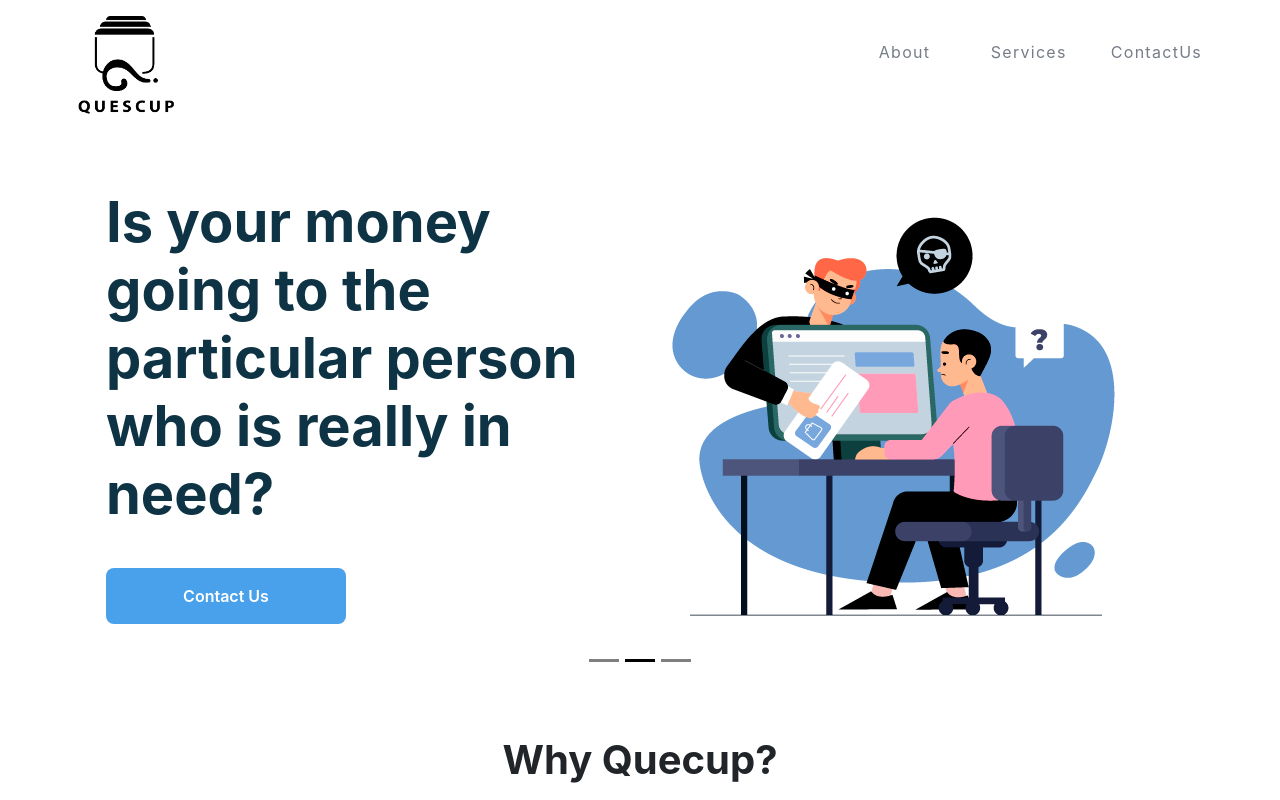
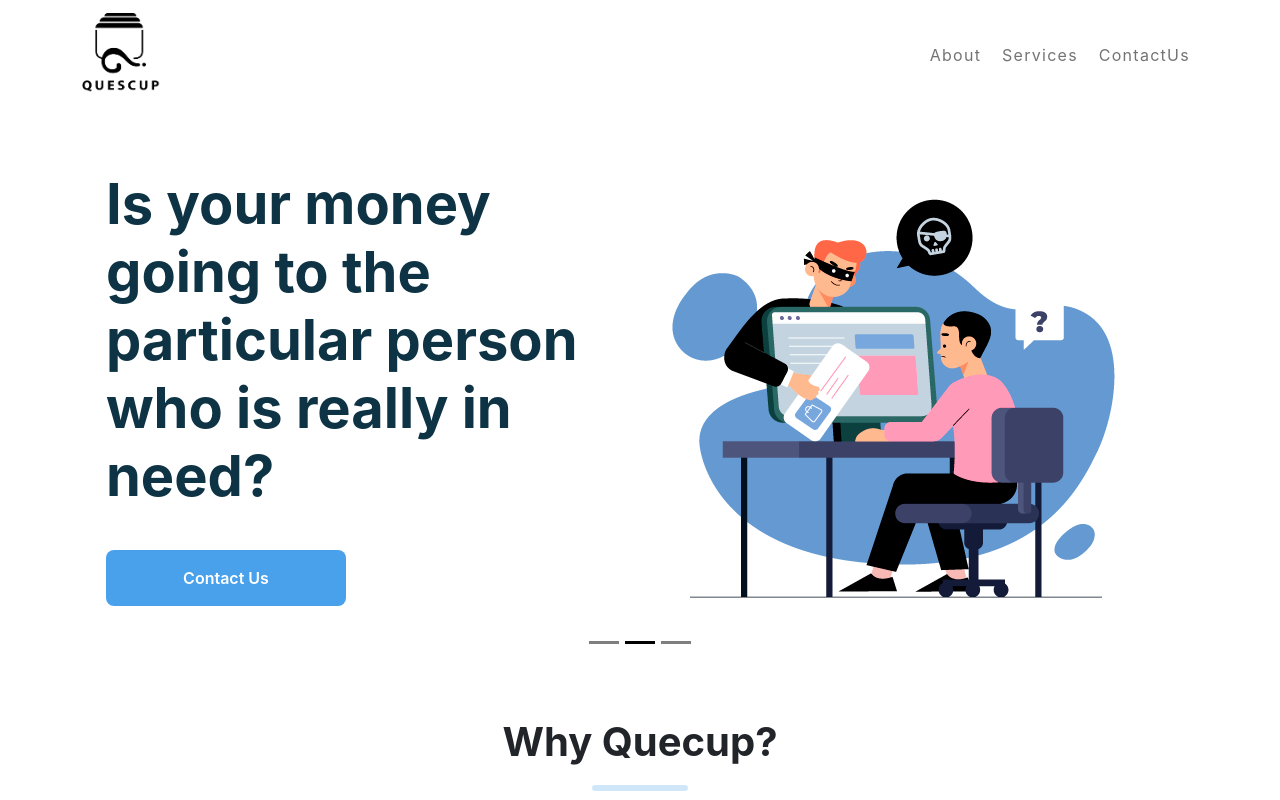
Before and after one commit to devanshdixit/quescup, a Next.js app: page / in a window 1280 px wide. Shown: the top 800 px of the page. Built offline with nearby package versions, Linux system fonts and the light colour scheme.

Commit message:
nav updated

```diff
--- a/components/Navbar.jsx
+++ b/components/Navbar.jsx
@@ -1,27 +1,42 @@
 /* eslint-disable @next/next/no-img-element */
-import { Col, Container, Nav, Navbar, Row } from "react-bootstrap"
-import styles from  '../styles/Header.module.css'
+import { Col, Container, Nav, Navbar, NavDropdown, Row } from "react-bootstrap"
+import styles from '../styles/Header.module.css'
 
 const Header = () => {
     function scrollto() {
         const contact = window.document.getElementById("contact");
         contact.scrollIntoView();
-      }
+    }
     return (
-        <Container className="p-2 mt-2 pl-1 pr-1">
-            <div className="row">
-                <div className="col"><img src={`/images/logo.PNG`}  width="100" height="100" alt="" /></div>
-                <div className="col pt-4" style={{maxWidth:"120px"}}>
-                    <div className={styles.headerlink}style={{paddingLeft:".8em"}}>About</div>
-                </div>
-                <div className="col pt-4" style={{maxWidth:"120px"}}>
-                    <div className={styles.headerlink}>Services</div>
-                </div>
-                <div className="col pt-4" style={{maxWidth:"120px"}}>
-                    <div className={styles.headerlink} onClick={scrollto}>ContactUs</div>
-                </div>
-            </div>
-        </Container>
+        <Navbar collapseOnSelect expand="lg" bg="white" variant="light">
+            <Container>
+                <Navbar.Brand href="#home"><img src={`/images/logo.PNG`} className={styles.imgsize} alt="" /></Navbar.Brand>
+                <Navbar.Toggle aria-controls="responsive-navbar-nav" />
+                <Navbar.Collapse id="responsive-navbar-nav">
+                    <Nav className="me-auto">
+                    </Nav>
+                    <Nav className="ml-auto">
+                        <Nav.Link href="#deets" className={styles.headerlink} style={{ paddingLeft: ".8em" }}>About</Nav.Link>
+                        <Nav.Link href="#deets" className={styles.headerlink} style={{ paddingLeft: ".8em" }}>Services</Nav.Link>
+                        <Nav.Link href="#deets" className={styles.headerlink} style={{ paddingLeft: ".8em" }}>ContactUs</Nav.Link>
+                    </Nav>
+                </Navbar.Collapse>
+            </Container>
+        </Navbar>
+        // <Container className="p-2 mt-2 pl-1 pr-1">
+        //     <div className="row">
+        //         <div className="col bg-danger" style={{ maxWidth: "70px" }}><img src={`/images/logo.PNG`} className={styles.imgsize} alt="" /></div>
+        //         <div className="col bg-success pt-4" style={{ maxWidth: "120px" }}>
+        //             <div className={styles.headerlink} style={{ paddingLeft: ".8em" }}>About</div>
+        //         </div>
+        //         <div className="col bg-warning pt-4" style={{ maxWidth: "120px" }}>
+        //             <div className={styles.headerlink}>Services</div>
+        //         </div>
+        //         <div className="col bg-danger pt-4" style={{ maxWidth: "120px" }}>
+        //             <div className={styles.headerlink} onClick={scrollto}>ContactUs</div>
+        //         </div>
+        //     </div>
+        // </Container>
     )
 }
 export default Header
--- a/package.json
+++ b/package.json
@@ -10,6 +10,7 @@
     "export": "next export"
   },
   "dependencies": {
+    "@popperjs/core": "^2.9.3",
     "bootstrap": "^5.0.2",
     "next": "11.0.1",
     "react": "17.0.2",
--- a/styles/Header.module.css
+++ b/styles/Header.module.css
@@ -1,33 +1,38 @@
-.headerlink{
+.headerlink {
   color: #767d86;
-    letter-spacing: .08em;
-    padding-left: .3em;
-    padding-bottom: .2em;
-    transition-duration: .3s;
+  letter-spacing: 0.08em;
+  padding-left: 0.3em;
+  padding-bottom: 0.2em;
+  transition-duration: 0.3s;
   cursor: pointer;
   position: relative;
-    font-family: Inter,sans-serif;
+  font-family: Inter, sans-serif;
   line-height: 24px;
 }
 
-.headerlink:hover{
+.imgsize {
+  width: 80px;
+  height: 80px;
+}
+
+.headerlink:hover {
   color: black;
   font-size: 18px;
-    transition-duration: .5s;
+  transition-duration: 0.5s;
 }
-.headercontact{
+.headercontact {
   color: #767d86;
-    letter-spacing: .08em;
-    padding-left: .3em;
-    padding-bottom: .2em;
-    transition-duration: .3s;
+  letter-spacing: 0.08em;
+  padding-left: 0.3em;
+  padding-bottom: 0.2em;
+  transition-duration: 0.3s;
   cursor: pointer;
   position: relative;
-    font-family: Inter,sans-serif;
+  font-family: Inter, sans-serif;
   line-height: 24px;
 }
 @media (max-width: 600px) {
-    .headercontact{
+  .headercontact {
     display: none;
   }
 }
```
Also changed, not shown: components/Footer.jsx (+7 -7 lines), 1 other file (tests, documents, lock files or other folders). Lines whose indentation alone changed are shown as unchanged.
